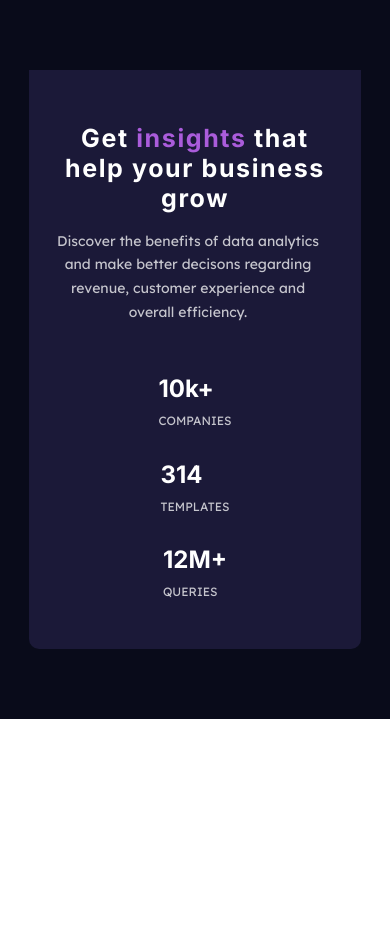
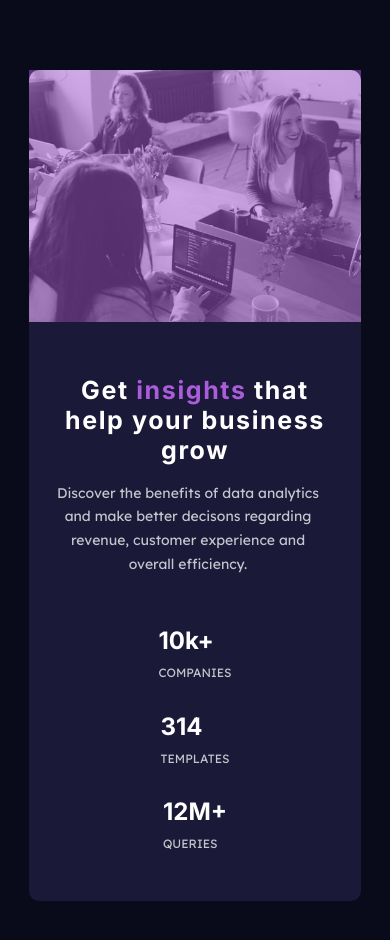
Before and after one commit to Rafeek306/card-component, a plain HTML site: page index.html in a window 390 px wide. Before the commit the page ends 844 px from the top, so only its background shows below. Drawn offline with Linux system fonts and the light colour scheme.

Commit message:
Update responsive.css

```diff
--- a/css/responsive.css
+++ b/css/responsive.css
@@ -21,7 +21,7 @@
 
     .card-right {
         width: 100%;
-        height: 100%;
+        height: 252px;
         border-radius: 10px 10px 0 0;
     }
     .card-right img{
```
